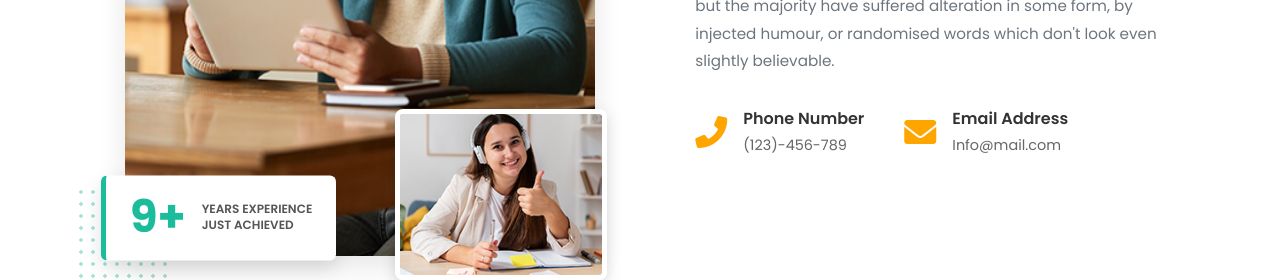
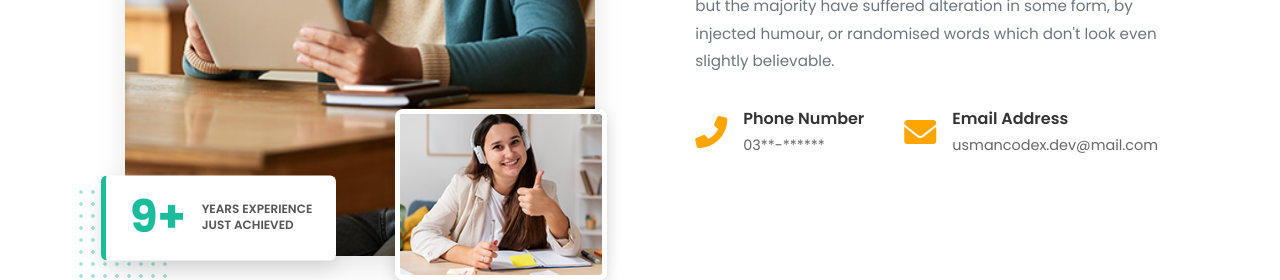
Before and after one commit to usman-codex/E-Learn, a plain HTML site: page index.html in a window 1280 px wide. Shown: the part 1260-1540 px from the top of the page. Drawn offline with Linux system fonts and the light colour scheme.

Commit message:
Update index.html

```diff
--- a/index.html
+++ b/index.html
@@ -153,14 +153,14 @@
                         <i class="fas fa-phone-alt contact-icon"></i>
                         <div>
                             <strong class="contact-title">Phone Number</strong>
-                            <span class="contact-detail">(123)-456-789</span>
+                            <span class="contact-detail">03**-******</span>
                         </div>
                     </div>
                     <div class="contact-item">
                          <i class="fas fa-envelope contact-icon"></i>
                         <div>
                             <strong class="contact-title">Email Address</strong>
-                            <span class="contact-detail">Info@mail.com</span>
+                            <span class="contact-detail">usmancodex.dev@mail.com</span>
                         </div>
                     </div>
                 </div>
```
